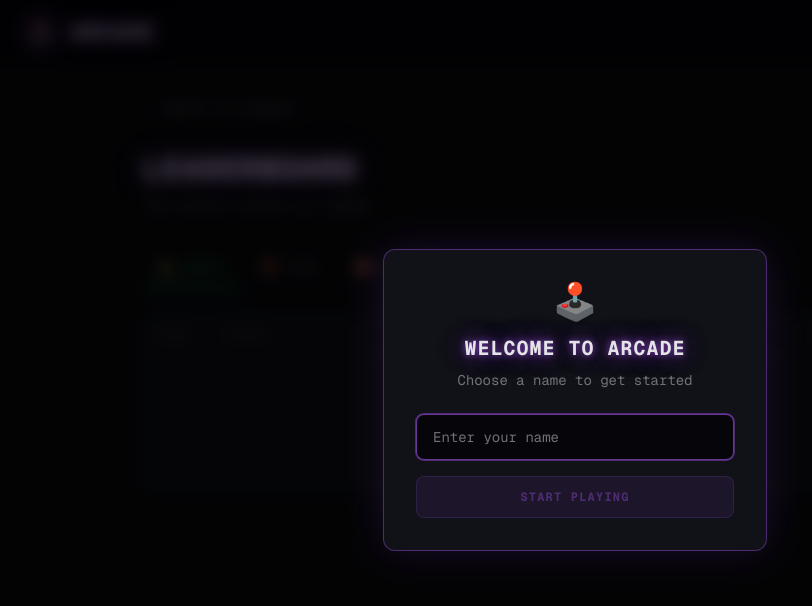
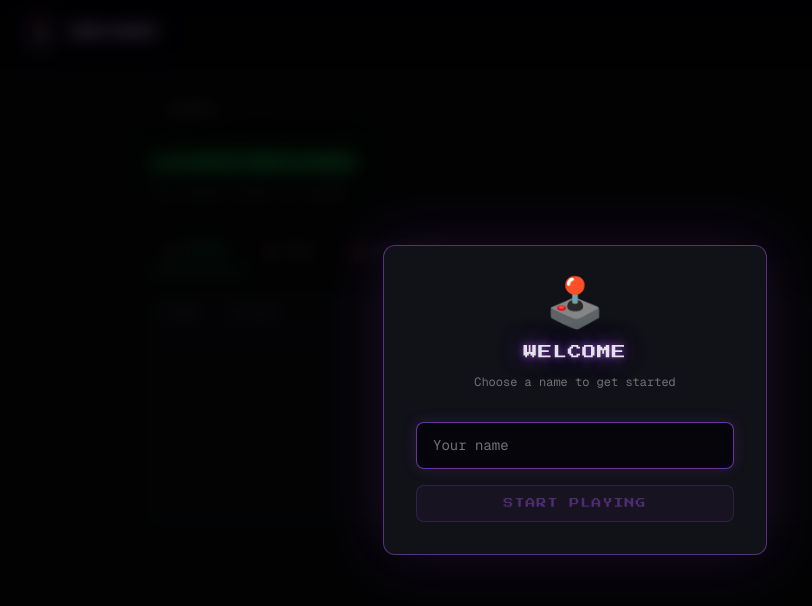
Before and after one commit to cb7chaitanya/arcade, a Next.js app: page /leaderboard in a window 1280 px wide. Shown: the top 606 px of the page, without its empty margins (65-877 px from the left). Built offline with nearby package versions, Linux system fonts and the light colour scheme.

Commit message:
Apply pixel font and retro styling across all UI components
Pixel font for headings, tags, nav links, and labels. Enhanced
card hover glow, neon button styling for ScoreSubmit, pixel font
tabs on leaderboard, and updated welcome modal with pulse border.

```diff
--- a/app/components/GameCard.tsx
+++ b/app/components/GameCard.tsx
@@ -11,52 +11,52 @@ export interface GameCardProps {
 
 const colorMap = {
   purple: {
-    border: "border-arcade-purple/20 hover:border-arcade-purple/50",
+    border: "border-arcade-purple/15 hover:border-arcade-purple/60",
     text: "text-arcade-purple",
     btnBg: "bg-arcade-purple",
-    btnHover: "group-hover:bg-arcade-purple",
-    glow: "group-hover:shadow-[0_0_30px_rgba(168,85,247,0.2)]",
+    glow: "group-hover:shadow-[0_0_30px_rgba(168,85,247,0.25),0_0_60px_rgba(168,85,247,0.1)]",
     ping: "bg-arcade-purple",
+    tagBorder: "border-arcade-purple/20",
   },
   pink: {
-    border: "border-arcade-pink/20 hover:border-arcade-pink/50",
+    border: "border-arcade-pink/15 hover:border-arcade-pink/60",
     text: "text-arcade-pink",
     btnBg: "bg-arcade-pink",
-    btnHover: "group-hover:bg-arcade-pink",
-    glow: "group-hover:shadow-[0_0_30px_rgba(236,72,153,0.2)]",
+    glow: "group-hover:shadow-[0_0_30px_rgba(236,72,153,0.25),0_0_60px_rgba(236,72,153,0.1)]",
     ping: "bg-arcade-pink",
+    tagBorder: "border-arcade-pink/20",
   },
   cyan: {
-    border: "border-arcade-cyan/20 hover:border-arcade-cyan/50",
+    border: "border-arcade-cyan/15 hover:border-arcade-cyan/60",
     text: "text-arcade-cyan",
     btnBg: "bg-arcade-cyan",
-    btnHover: "group-hover:bg-arcade-cyan",
-    glow: "group-hover:shadow-[0_0_30px_rgba(6,182,212,0.2)]",
+    glow: "group-hover:shadow-[0_0_30px_rgba(6,182,212,0.25),0_0_60px_rgba(6,182,212,0.1)]",
     ping: "bg-arcade-cyan",
+    tagBorder: "border-arcade-cyan/20",
   },
   green: {
-    border: "border-arcade-green/20 hover:border-arcade-green/50",
+    border: "border-arcade-green/15 hover:border-arcade-green/60",
     text: "text-arcade-green",
     btnBg: "bg-arcade-green",
-    btnHover: "group-hover:bg-arcade-green",
-    glow: "group-hover:shadow-[0_0_30px_rgba(34,197,94,0.2)]",
+    glow: "group-hover:shadow-[0_0_30px_rgba(34,197,94,0.25),0_0_60px_rgba(34,197,94,0.1)]",
     ping: "bg-arcade-green",
+    tagBorder: "border-arcade-green/20",
   },
   yellow: {
-    border: "border-arcade-yellow/20 hover:border-arcade-yellow/50",
+    border: "border-arcade-yellow/15 hover:border-arcade-yellow/60",
     text: "text-arcade-yellow",
     btnBg: "bg-arcade-yellow",
-    btnHover: "group-hover:bg-arcade-yellow",
-    glow: "group-hover:shadow-[0_0_30px_rgba(234,179,8,0.2)]",
+    glow: "group-hover:shadow-[0_0_30px_rgba(234,179,8,0.25),0_0_60px_rgba(234,179,8,0.1)]",
     ping: "bg-arcade-yellow",
+    tagBorder: "border-arcade-yellow/20",
   },
   orange: {
-    border: "border-arcade-orange/20 hover:border-arcade-orange/50",
+    border: "border-arcade-orange/15 hover:border-arcade-orange/60",
     text: "text-arcade-orange",
     btnBg: "bg-arcade-orange",
-    btnHover: "group-hover:bg-arcade-orange",
-    glow: "group-hover:shadow-[0_0_30px_rgba(249,115,22,0.2)]",
+    glow: "group-hover:shadow-[0_0_30px_rgba(249,115,22,0.25),0_0_60px_rgba(249,115,22,0.1)]",
     ping: "bg-arcade-orange",
+    tagBorder: "border-arcade-orange/20",
   },
 };
 
@@ -73,7 +73,7 @@ export default function GameCard({
   return (
     <Link href={href} className="group block">
       <div
-        className={`relative bg-arcade-card border ${c.border} rounded-xl overflow-hidden transition-all duration-300 group-hover:-translate-y-1.5 ${c.glow}`}
+        className={`relative bg-arcade-card border ${c.border} rounded-xl overflow-hidden transition-all duration-300 group-hover:-translate-y-2 ${c.glow}`}
       >
         {/* Thumbnail area */}
         <div className="relative aspect-[4/3] bg-arcade-darker overflow-hidden scanlines">
@@ -82,17 +82,14 @@ export default function GameCard({
           </div>
 
           {/* Play button overlay */}
-          <div className="absolute inset-0 flex items-center justify-center opacity-0 group-hover:opacity-100 transition-opacity duration-300 bg-black/40">
+          <div className="absolute inset-0 flex items-center justify-center opacity-0 group-hover:opacity-100 transition-all duration-300 bg-black/50">
             <div className="relative">
-              {/* Ping ring */}
               <div
                 className={`absolute inset-0 rounded-full ${c.ping} opacity-0 group-hover:opacity-100 play-ping`}
               />
-              {/* Button */}
               <div
-                className={`relative w-14 h-14 rounded-full ${c.btnBg} flex items-center justify-center shadow-lg`}
+                className={`relative w-14 h-14 rounded-full ${c.btnBg} flex items-center justify-center shadow-lg scale-90 group-hover:scale-100 transition-transform duration-300`}
               >
-                {/* Play triangle */}
                 <svg
                   viewBox="0 0 24 24"
                   fill="currentColor"
@@ -107,15 +104,13 @@ export default function GameCard({
 
         {/* Card info */}
         <div className="p-5">
-          <div className="flex items-start justify-between gap-3 mb-2">
-            <h3
-              className={`text-base font-bold uppercase tracking-wider ${c.text}`}
-            >
-              {title}
-            </h3>
-          </div>
+          <h3
+            className={`font-pixel text-[11px] uppercase tracking-wider ${c.text} mb-2`}
+          >
+            {title}
+          </h3>
 
-          <p className="text-arcade-muted text-sm leading-relaxed mb-3">
+          <p className="text-arcade-muted text-xs leading-relaxed mb-3">
             {description}
           </p>
 
@@ -125,7 +120,7 @@ export default function GameCard({
               {tags.map((tag) => (
                 <span
                   key={tag}
-                  className="text-[10px] uppercase tracking-widest text-arcade-muted bg-arcade-darker px-2 py-1 rounded"
+                  className={`text-[9px] font-pixel uppercase tracking-wider text-arcade-muted bg-arcade-darker border ${c.tagBorder} px-2 py-1 rounded`}
                 >
                   {tag}
                 </span>
--- a/app/components/ScoreSubmit.tsx
+++ b/app/components/ScoreSubmit.tsx
@@ -8,35 +8,15 @@ interface ScoreSubmitProps {
   score: number;
   color: "green" | "cyan" | "purple";
   onSubmitted?: () => void;
+  compact?: boolean;
 }
 
-const colorStyles = {
-  green: {
-    border: "border-arcade-green/40",
-    bg: "bg-arcade-green/15",
-    hoverBg: "hover:bg-arcade-green/25",
-    text: "text-arcade-green",
-  },
-  cyan: {
-    border: "border-arcade-cyan/40",
-    bg: "bg-arcade-cyan/15",
-    hoverBg: "hover:bg-arcade-cyan/25",
-    text: "text-arcade-cyan",
-  },
-  purple: {
-    border: "border-arcade-purple/40",
-    bg: "bg-arcade-purple/15",
-    hoverBg: "hover:bg-arcade-purple/25",
-    text: "text-arcade-purple",
-  },
-};
-
-export default function ScoreSubmit({ game, score, color, onSubmitted }: ScoreSubmitProps) {
+export default function ScoreSubmit({ game, score, color, onSubmitted, compact }: ScoreSubmitProps) {
   const { username } = useUser();
   const [status, setStatus] = useState<"idle" | "submitting" | "done" | "error">("idle");
   const [errorMsg, setErrorMsg] = useState("");
 
-  const c = colorStyles[color];
+  const btnClass = `neon-btn neon-btn-${color} w-full`;
 
   async function handleSubmit() {
     if (!username) return;
@@ -67,37 +47,52 @@ export default function ScoreSubmit({ game, score, color, onSubmitted }: ScoreSu
   if (!username) return null;
 
   if (status === "done") {
+    if (compact) return null;
     return (
-      <div className={`mt-4 p-4 border ${c.border} rounded-lg bg-arcade-darker text-center`}>
-        <p className={`${c.text} text-sm uppercase tracking-widest font-bold`}>
+      <div className="mt-4 p-4 border border-arcade-border rounded-lg bg-arcade-darker text-center">
+        <p className="text-arcade-green text-[9px] font-pixel uppercase tracking-wider">
           Score submitted!
-        </p>
-        <p className="text-arcade-muted text-xs mt-1">
-          Check the leaderboard to see your ranking
         </p>
       </div>
     );
   }
 
+  if (compact) {
+    return (
+      <div>
+        <button
+          onClick={handleSubmit}
+          disabled={status === "submitting"}
+          className={btnClass}
+        >
+          {status === "submitting" ? "Saving..." : "Submit Score"}
+        </button>
+        {status === "error" && (
+          <p className="text-red-400 text-[9px] font-pixel mt-2">{errorMsg}</p>
+        )}
+      </div>
+    );
+  }
+
   return (
-    <div className={`mt-4 p-4 border ${c.border} rounded-lg bg-arcade-darker`}>
+    <div className="mt-4 p-4 border border-arcade-border rounded-lg bg-arcade-darker">
       <div className="flex items-center justify-between">
         <div>
-          <p className="text-arcade-muted text-xs uppercase tracking-widest">
-            Submit score as
+          <p className="text-arcade-muted text-[9px] font-pixel uppercase tracking-wider">
+            Submit as
           </p>
           <p className="text-white text-sm font-bold mt-0.5">{username}</p>
         </div>
         <button
           onClick={handleSubmit}
           disabled={status === "submitting"}
-          className={`px-4 py-2 ${c.bg} border ${c.border} rounded ${c.text} text-xs uppercase tracking-widest ${c.hoverBg} transition-colors disabled:opacity-40 disabled:cursor-not-allowed`}
+          className={`neon-btn neon-btn-${color}`}
         >
-          {status === "submitting" ? "Submitting..." : "Submit Score"}
+          {status === "submitting" ? "..." : "Submit"}
         </button>
       </div>
       {status === "error" && (
-        <p className="text-red-400 text-xs mt-2">{errorMsg}</p>
+        <p className="text-red-400 text-[9px] font-pixel mt-2">{errorMsg}</p>
       )}
     </div>
   );
--- a/app/components/UserProvider.tsx
+++ b/app/components/UserProvider.tsx
@@ -19,9 +19,6 @@ export function useUser() {
 const STORAGE_KEY = "arcade-username";
 
 export default function UserProvider({ children }: { children: React.ReactNode }) {
-  // undefined = not yet loaded from localStorage
-  // null      = loaded, no saved username
-  // string    = loaded, has username
   const [username, setUsernameState] = useState<string | null | undefined>(undefined);
   const [input, setInput] = useState("");
 
@@ -43,23 +40,21 @@ export default function UserProvider({ children }: { children: React.ReactNode }
     setUsername(input);
   }
 
-  // Derive modal visibility — show only after load, if no username
   const showPrompt = username === null;
 
   return (
     <UserContext.Provider value={{ username: username ?? null, setUsername }}>
       {children}
 
-      {/* Username prompt modal */}
       {showPrompt && (
-        <div className="fixed inset-0 z-[100] flex items-center justify-center bg-black/70 backdrop-blur-sm px-4">
-          <div className="bg-arcade-card border border-arcade-purple/40 rounded-xl p-8 max-w-sm w-full shadow-[0_0_40px_rgba(168,85,247,0.15)]">
-            <div className="text-center mb-6">
-              <div className="text-4xl mb-3">🕹️</div>
-              <h2 className="text-xl font-bold uppercase tracking-wider neon-glow mb-2">
-                Welcome to Arcade
+        <div className="fixed inset-0 z-[100] flex items-center justify-center bg-black/80 backdrop-blur-sm px-4">
+          <div className="modal-enter bg-arcade-card border border-arcade-purple/40 pulse-border rounded-xl p-8 max-w-sm w-full shadow-[0_0_60px_rgba(168,85,247,0.15)]">
+            <div className="text-center mb-8">
+              <div className="text-5xl mb-4">🕹️</div>
+              <h2 className="font-pixel text-sm uppercase tracking-wider neon-glow mb-3">
+                Welcome
               </h2>
-              <p className="text-arcade-muted text-sm">
+              <p className="text-arcade-muted text-xs">
                 Choose a name to get started
               </p>
             </div>
@@ -69,15 +64,15 @@ export default function UserProvider({ children }: { children: React.ReactNode }
                 type="text"
                 value={input}
                 onChange={(e) => setInput(e.target.value)}
-                placeholder="Enter your name"
+                placeholder="Your name"
                 maxLength={16}
                 autoFocus
-                className="w-full px-4 py-3 bg-arcade-darker border border-arcade-purple/30 focus:border-arcade-purple/60 rounded-lg text-sm text-white placeholder:text-arcade-muted outline-none focus:ring-1 focus:ring-arcade-purple/40 transition-colors mb-4"
+                className="neon-input w-full mb-4"
               />
               <button
                 type="submit"
                 disabled={!input.trim()}
-                className="w-full py-3 bg-arcade-purple/20 border border-arcade-purple/40 rounded-lg text-arcade-purple text-xs uppercase tracking-widest font-bold hover:bg-arcade-purple/30 transition-colors disabled:opacity-40 disabled:cursor-not-allowed"
+                className="neon-btn neon-btn-purple w-full"
               >
                 Start Playing
               </button>
--- a/app/leaderboard/page.tsx
+++ b/app/leaderboard/page.tsx
@@ -18,24 +18,33 @@ const GAMES = [
 
 type GameId = (typeof GAMES)[number]["id"];
 
-const colorMap: Record<string, { tab: string; activeTab: string; rank: string; border: string }> = {
+const colorMap: Record<string, {
+  tab: string;
+  activeTab: string;
+  rank: string;
+  border: string;
+  glow: string;
+}> = {
   green: {
     tab: "text-arcade-muted hover:text-arcade-green",
     activeTab: "text-arcade-green border-arcade-green",
     rank: "text-arcade-green",
     border: "border-arcade-green/30",
+    glow: "neon-glow-green",
   },
   cyan: {
     tab: "text-arcade-muted hover:text-arcade-cyan",
     activeTab: "text-arcade-cyan border-arcade-cyan",
     rank: "text-arcade-cyan",
     border: "border-arcade-cyan/30",
+    glow: "neon-glow-cyan",
   },
   purple: {
     tab: "text-arcade-muted hover:text-arcade-purple",
     activeTab: "text-arcade-purple border-arcade-purple",
     rank: "text-arcade-purple",
     border: "border-arcade-purple/30",
+    glow: "neon-glow",
   },
 };
 
@@ -66,20 +75,20 @@ export default function LeaderboardPage() {
   const c = colorMap[activeConfig.color];
 
   return (
-    <div className="max-w-4xl mx-auto px-4 py-8">
+    <div className="max-w-4xl mx-auto px-4 sm:px-6 py-8">
       <Link
         href="/"
-        className="inline-flex items-center gap-2 text-arcade-muted hover:text-white text-sm uppercase tracking-widest mb-8 transition-colors"
+        className="inline-flex items-center gap-2 text-arcade-muted hover:text-white font-pixel text-[9px] uppercase tracking-widest mb-8 transition-colors"
       >
         <span>&larr;</span>
-        <span>Back to Games</span>
+        <span>Games</span>
       </Link>
 
       <div className="mb-8">
-        <h1 className="text-3xl font-bold uppercase tracking-wider neon-glow mb-2">
+        <h1 className={`font-pixel text-lg uppercase tracking-wider ${c.rank} ${c.glow} mb-2`}>
           Leaderboard
         </h1>
-        <p className="text-arcade-muted text-sm">
+        <p className="text-arcade-muted text-xs">
           Top scores across all games
         </p>
       </div>
@@ -93,13 +102,13 @@ export default function LeaderboardPage() {
             <button
               key={game.id}
               onClick={() => setActiveGame(game.id)}
-              className={`px-4 py-3 text-xs uppercase tracking-widest transition-colors border-b-2 ${
+              className={`px-4 py-3 font-pixel text-[8px] uppercase tracking-widest transition-all border-b-2 ${
                 isActive
-                  ? gc.activeTab
+                  ? `${gc.activeTab}`
                   : `${gc.tab} border-transparent`
               }`}
             >
-              <span className="mr-2">{game.emoji}</span>
+              <span className="mr-1.5">{game.emoji}</span>
               {game.label}
             </button>
           );
@@ -107,9 +116,9 @@ export default function LeaderboardPage() {
       </div>
 
       {/* Table */}
-      <div className={`bg-arcade-card border ${c.border} rounded-lg overflow-hidden`}>
+      <div className={`bg-arcade-card border ${c.border} rounded-xl overflow-hidden`}>
         {/* Header */}
-        <div className="grid grid-cols-[3rem_1fr_5rem_8rem] gap-4 px-4 py-3 border-b border-arcade-border text-[10px] uppercase tracking-widest text-arcade-muted">
+        <div className="grid grid-cols-[3rem_1fr_5rem_7rem] gap-4 px-4 py-3 border-b border-arcade-border font-pixel text-[7px] uppercase tracking-widest text-arcade-muted">
           <span>Rank</span>
           <span>Player</span>
           <span className="text-right">Score</span>
@@ -117,41 +126,42 @@ export default function LeaderboardPage() {
         </div>
 
         {loading ? (
-          <div className="px-4 py-12 text-center text-arcade-muted text-sm">
-            Loading...
+          <div className="px-4 py-16 text-center">
+            <p className="font-pixel text-[9px] text-arcade-muted uppercase tracking-wider animate-pulse">
+              Loading...
+            </p>
           </div>
         ) : entries.length === 0 ? (
-          <div className="px-4 py-12 text-center">
-            <p className="text-arcade-muted text-sm mb-1">No scores yet</p>
-            <p className="text-arcade-muted text-xs">
-              Play{" "}
-              <Link href={`/games/${activeGame}`} className={`${c.rank} hover:underline`}>
-                {activeConfig.label}
-              </Link>{" "}
-              and be the first!
+          <div className="px-4 py-16 text-center">
+            <p className="font-pixel text-[9px] text-arcade-muted uppercase tracking-wider mb-3">
+              No scores yet
             </p>
+            <Link
+              href={`/games/${activeGame}`}
+              className={`neon-btn neon-btn-${activeConfig.color}`}
+            >
+              Play {activeConfig.label}
+            </Link>
           </div>
         ) : (
           <div>
             {entries.slice(0, 20).map((entry, i) => (
               <div
                 key={`${entry.username}-${entry.date}`}
-                className={`grid grid-cols-[3rem_1fr_5rem_8rem] gap-4 px-4 py-3 items-center ${
-                  i !== entries.length - 1 ? "border-b border-arcade-border/50" : ""
-                } ${i < 3 ? "bg-arcade-darker/50" : ""}`}
+                className={`grid grid-cols-[3rem_1fr_5rem_7rem] gap-4 px-4 py-3 items-center transition-colors hover:bg-arcade-darker/50 ${
+                  i !== Math.min(entries.length, 20) - 1 ? "border-b border-arcade-border/30" : ""
+                } ${i < 3 ? "bg-arcade-darker/30" : ""}`}
               >
-                <span
-                  className={`text-sm font-bold ${i < 3 ? c.rank : "text-arcade-muted"}`}
-                >
-                  {i === 0 ? "🥇" : i === 1 ? "🥈" : i === 2 ? "🥉" : `#${i + 1}`}
+                <span className={`font-pixel text-[10px] ${i < 3 ? c.rank : "text-arcade-muted"}`}>
+                  {i === 0 ? "1st" : i === 1 ? "2nd" : i === 2 ? "3rd" : `${i + 1}`}
                 </span>
                 <span className="text-sm text-white truncate">
                   {entry.username}
                 </span>
-                <span className="text-sm font-bold text-right text-white">
+                <span className="font-pixel text-[10px] text-right text-white">
                   {entry.score.toLocaleString()}
                 </span>
-                <span className="text-xs text-arcade-muted text-right hidden sm:block">
+                <span className="text-[10px] text-arcade-muted text-right hidden sm:block">
                   {new Date(entry.date).toLocaleDateString()}
                 </span>
               </div>
```
Also changed, not shown: app/components/Navbar.tsx (+12 -10 lines), app/page.tsx (+14 -15 lines).
